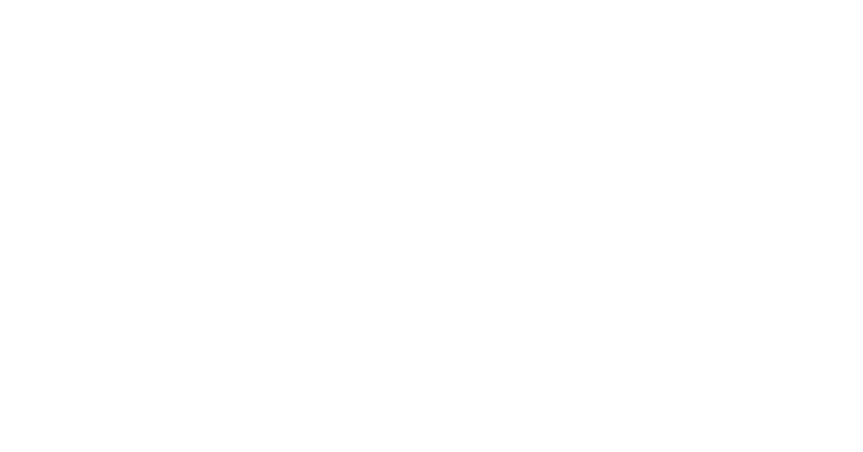
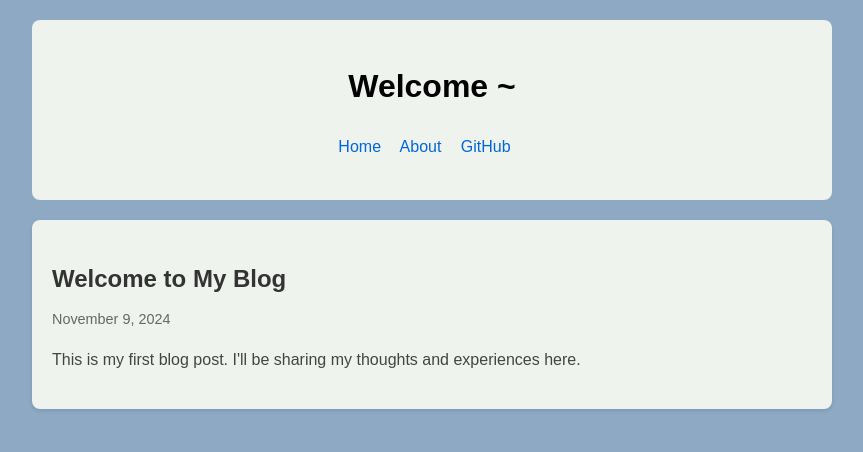
Before and after one commit to khar34/khar34.github.io, a plain HTML site: page index.html in a window 1280 px wide. Shown: the whole page, without its empty margins (208-1071 px from the left). Drawn offline with Linux system fonts and the light colour scheme.

Commit message:
initial commit

```diff
--- a/index.html
+++ b/index.html
@@ -2,11 +2,29 @@
 <html lang="en">
 <head>
     <meta charset="UTF-8">
-    <meta http-equiv="X-UA-Compatible" content="IE=edge">
     <meta name="viewport" content="width=device-width, initial-scale=1.0">
-    <title>Khar's navigation page</title>
+    <title>Kaaru blog</title>
+    <link rel="stylesheet" href="styles/main.css">
 </head>
 <body>
+    <header>
+        <h1>Welcome ~</h1>
+        <nav>
+            <a href="index.html">Home</a>
+            <a href="about.html">About</a>
+            <a href="https://github.com/khar34">GitHub</a>
+        </nav>
+    </header>
 
+    <main>
+        <article class="post">
+            <h2 class="post-title">Welcome to My Blog</h2>
+            <div class="post-date">November 9, 2024</div>
+            <div class="post-content">
+                <p>This is my first blog post. I'll be sharing my thoughts and experiences here.</p>
+            </div>
+        </article>
+
+    </main>
 </body>
 </html>
--- /dev/null
+++ b/styles/main.css
@@ -0,0 +1,57 @@
+/* Base styles */
+body {
+    font-family: Arial, sans-serif;
+    line-height: 1.6;
+    max-width: 800px;
+    margin: 0 auto;
+    padding: 20px;
+    background-color: #8da9c4;
+}
+
+/* Header styles */
+header {
+    text-align: center;
+    padding: 20px;
+    background-color: #eef4ed;
+    border-radius: 8px;
+    margin-bottom: 20px;
+}
+
+/* Navigation styles */
+nav {
+    margin-bottom: 20px;
+}
+
+nav a {
+    margin-right: 15px;
+    color: #0366d6;
+    text-decoration: none;
+}
+
+nav a:hover {
+    text-decoration: underline;
+}
+
+/* Post styles */
+.post {
+    background-color: #eef4ed;
+    padding: 20px;
+    margin-bottom: 20px;
+    border-radius: 8px;
+    box-shadow: 0 2px 4px rgba(0,0,0,0.1);
+}
+
+.post-title {
+    color: #333;
+    margin-bottom: 10px;
+}
+
+.post-date {
+    color: #666;
+    font-size: 0.9em;
+    margin-bottom: 15px;
+}
+
+.post-content {
+    color: #444;
+}
```
